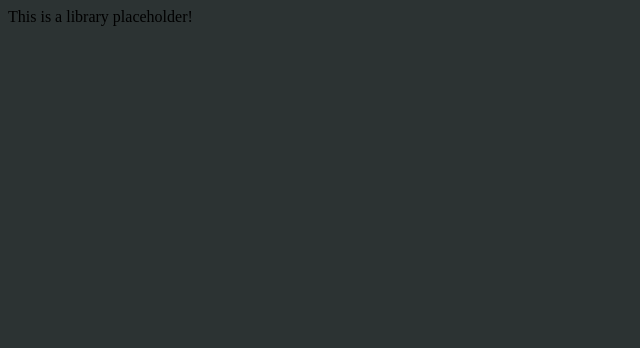
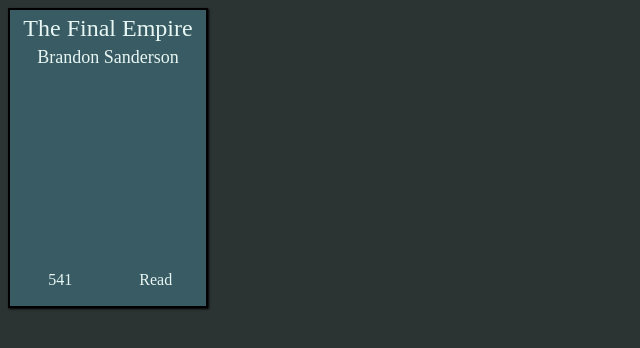
Before and after one commit to Moonshie/odin-javascript-projects, a website: page project-library/library.html in a window 1280 px wide. Shown: the whole page, without its empty margins (0-640 px from the left). Drawn offline with Linux system fonts and the light colour scheme.

Commit message:
add temporary library styles

```diff
--- a/project-library/library.html
+++ b/project-library/library.html
@@ -5,9 +5,18 @@
     <meta http-equiv="X-UA-Compatible" content="IE=edge" />
     <meta name="viewport" content="width=device-width, initial-scale=1.0" />
     <link href="../styles.css" rel="stylesheet" />
+    <script src="script.js" defer></script>
     <title>Library</title>
   </head>
   <body>
-    This is a library placeholder!
+    <div class="header"></div>
+    <div class="gallery">
+      <div class="book-card">
+        <div id="title">The Final Empire</div>
+        <div id="author">Brandon Sanderson</div>
+        <div id="pages">541</div>
+        <div id="read">Read</div>
+      </div>
+    </div>
   </body>
 </html>
--- a/styles.css
+++ b/styles.css
@@ -8,3 +8,51 @@
 body {
   background-color: var(--background-color);
 }
+
+.book-card {
+  box-sizing: border-box;
+
+  display: grid;
+  grid-template:
+    'title title' auto
+    'author author' 5fr
+    'pages read' 1fr / 1fr 1fr;
+  gap: 5px;
+  padding: 5px;
+
+  width: 200px;
+  height: 300px;
+
+  background-color: var(--color-one);
+
+  border: 2px solid black;
+  box-shadow: 1px 1px 2px black;
+}
+.book-card:hover {
+  transform: scale(1.1);
+  transition-duration: 0.2s;
+}
+.book-card > * {
+  /*border: 1px solid red; */
+  display: flex;
+  justify-content: center;
+  align-items: center;
+  color: var(--color-three);
+}
+.book-card > #title {
+  font-size: 24px;
+  grid-area: title;
+}
+.book-card > #author {
+  font-size: 18px;
+  grid-area: author;
+  align-items: start;
+}
+.book-card > #pages {
+  font-size: 16px;
+  grid-area: pages;
+}
+.book-card > #read {
+  font-size: 16px;
+  grid-area: read;
+}
```
